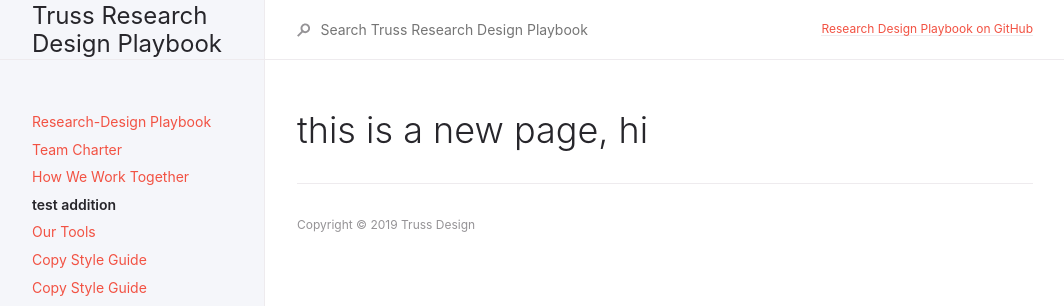
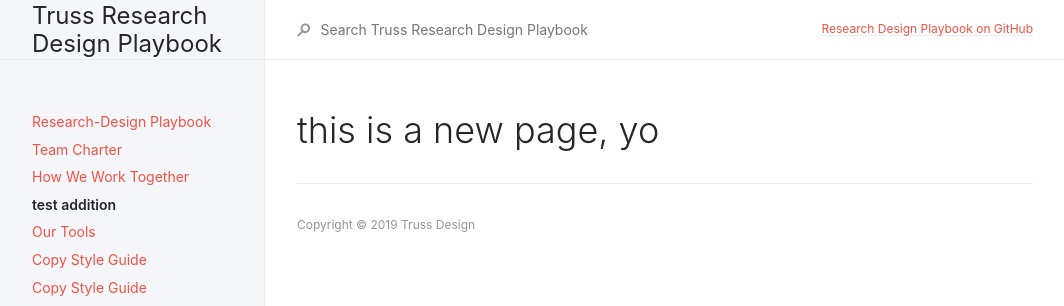
Before and after one commit to trussworks/research-design-playbook, a Jekyll site: the page built from docs/test-addition.md, in a window 1280 px wide. Shown: the top 306 px of the page, without its empty margins (107-1171 px from the left). Built offline with Jekyll 4.4.1, drawn with Linux system fonts in a browser that asks for light colours.

```diff
--- a/docs/test-addition.md
+++ b/docs/test-addition.md
@@ -4,4 +4,4 @@ title: test addition
 nav_order: 3
 ---
 
-# this is a new page, hi
+# this is a new page, yo
```
Also changed, not shown: 13 other files.
